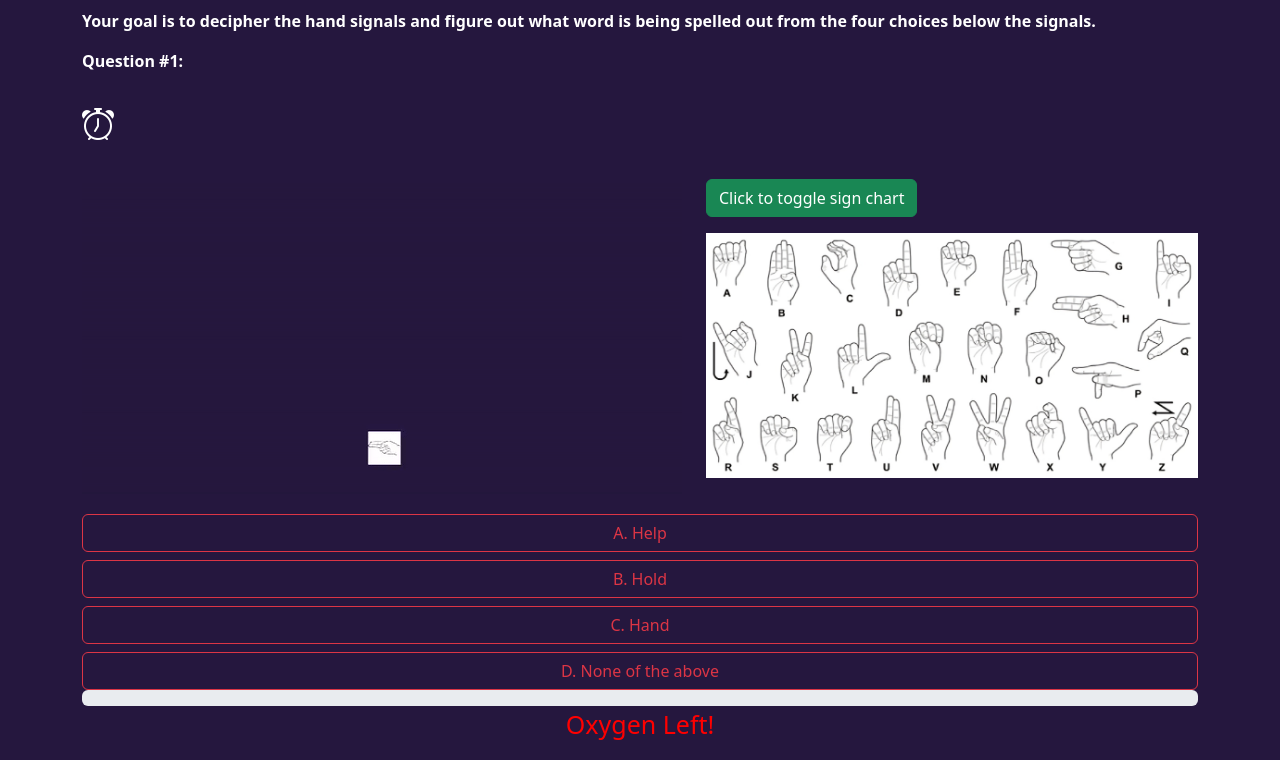
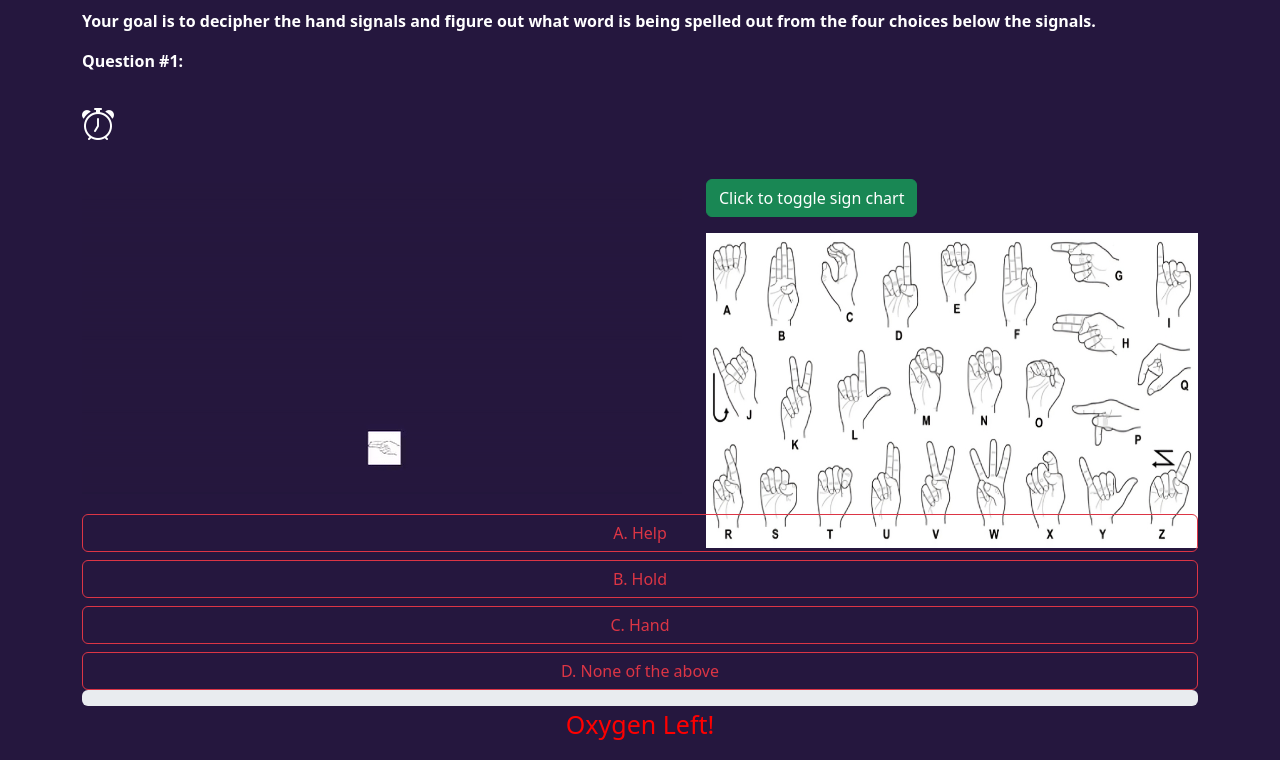
Before and after one commit to JWeimer1/Here-s-Your-Sign, a website: page question1-m.html in a window 1280 px wide. Both pictures are taken after a click on the button "Click to toggle sign chart". Shown: the part 63-823 px from the top of the page. Drawn offline with nearby package versions, Linux system fonts and the light colour scheme; no server answers.

Commit message:
Update question1-m.html

```diff
--- a/question1-m.html
+++ b/question1-m.html
@@ -53,7 +53,7 @@
 			<div class="col">
 				<button id="btn-chart" class="btn btn-success">Click to toggle sign chart</button>
 				<p></p>
-				<img id="sign-chart" src="/img/_all.png" class="img-fluid">
+				<img id="sign-chart" src="/img/_all.png" width="100%", height="100%">
 			</div>
 
 		</div>
```
